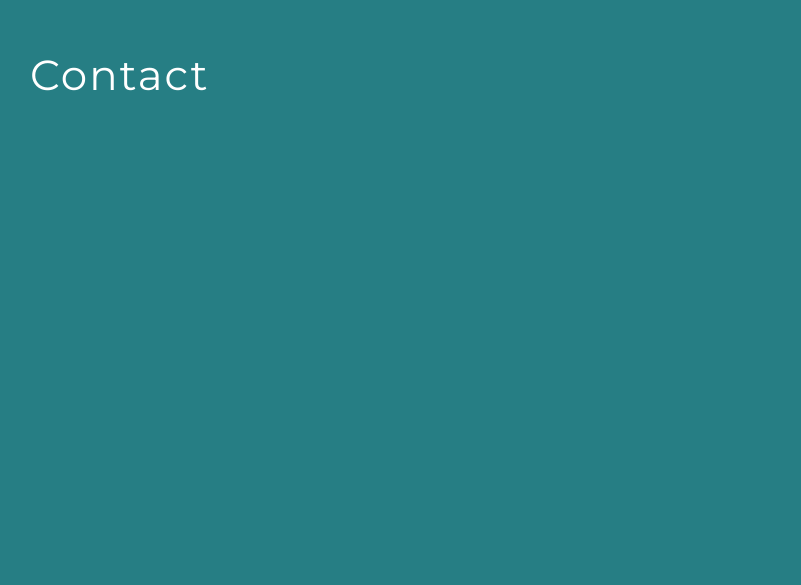
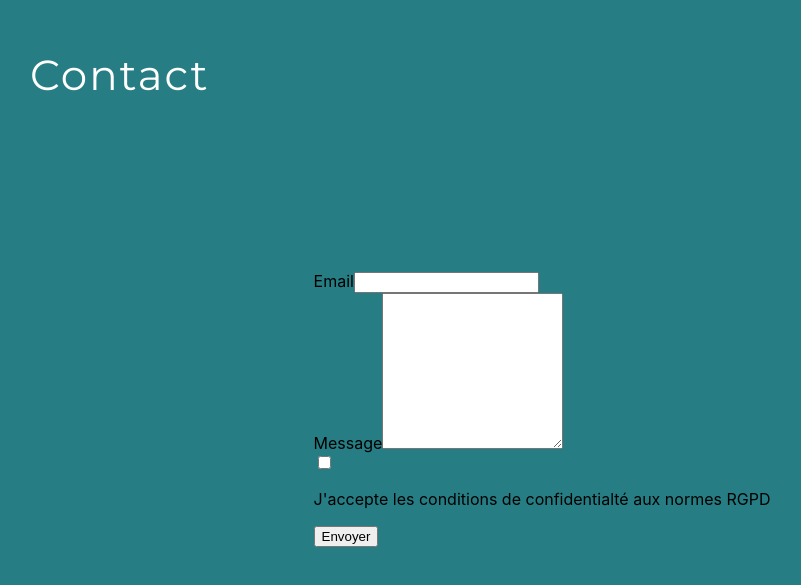
Before and after one commit to ZephirSD/lanscape-site, a React (Create React App) app: page / in a window 1280 px wide. Shown: the part 2391-2976 px from the top of the page, without its empty margins (98-899 px from the left). Built offline with nearby package versions, Linux system fonts and the light colour scheme.

Commit message:
Insertion des composants de formulaires

```diff
--- a/src/composants/Section4.js
+++ b/src/composants/Section4.js
@@ -1,8 +1,18 @@
+import { Button, Input, Textarea } from "./modules/Forms";
+
 function Section4() {
     return (
         <>
             <section className="section4">
-                <h1 className="titre-about">Contact</h1>
+                <h1 className="titre-about" data-aos="fade-right">Contact</h1>
+                <div className="block-contact">
+                    <form>
+                        <Input type={"email"} label={"Email"}/>
+                        <Textarea rows={"10"} label={"Message"} maxLength={"100"}/>
+                        <Input type={"checkbox"} label={"J'accepte les conditions de confidentialté aux normes RGPD"}/>
+                        <Button type={"button"} value={"Envoyer"}/>
+                    </form>
+                </div>
             </section>
         </>
     );
```
